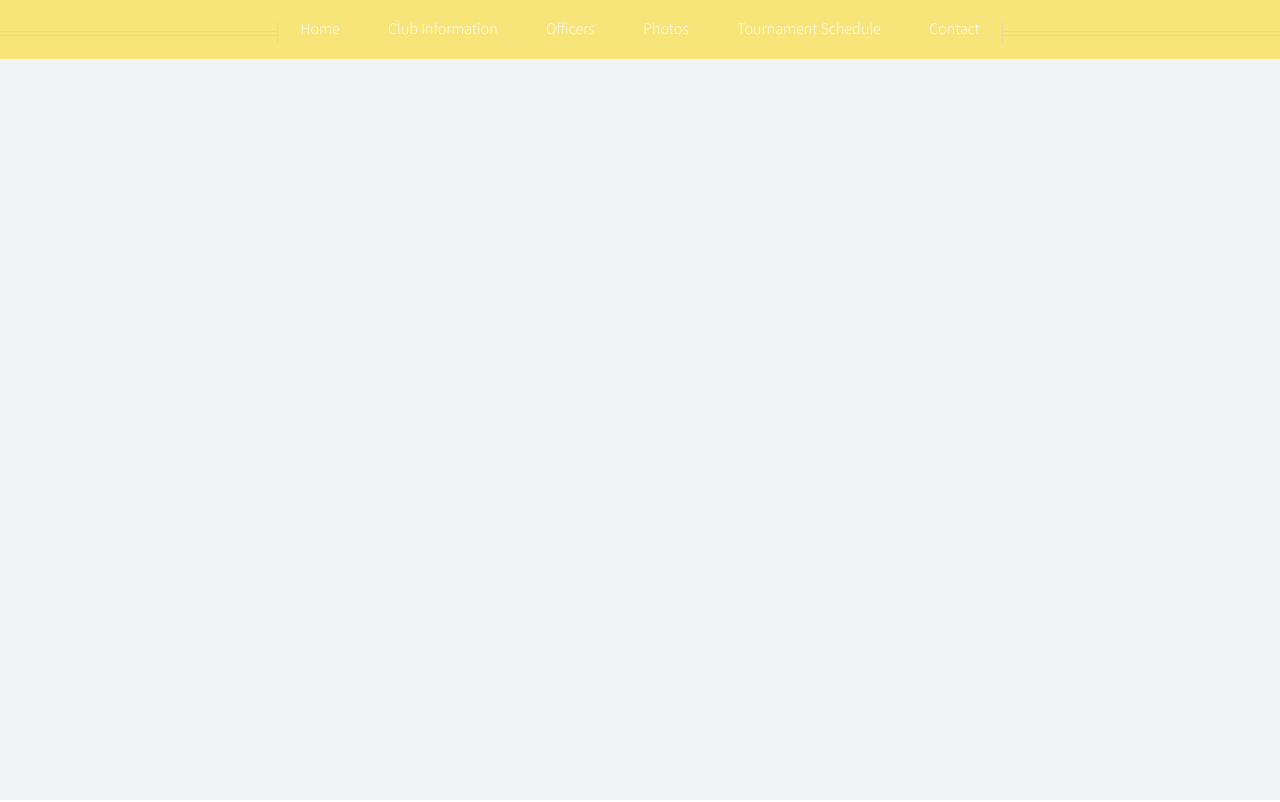
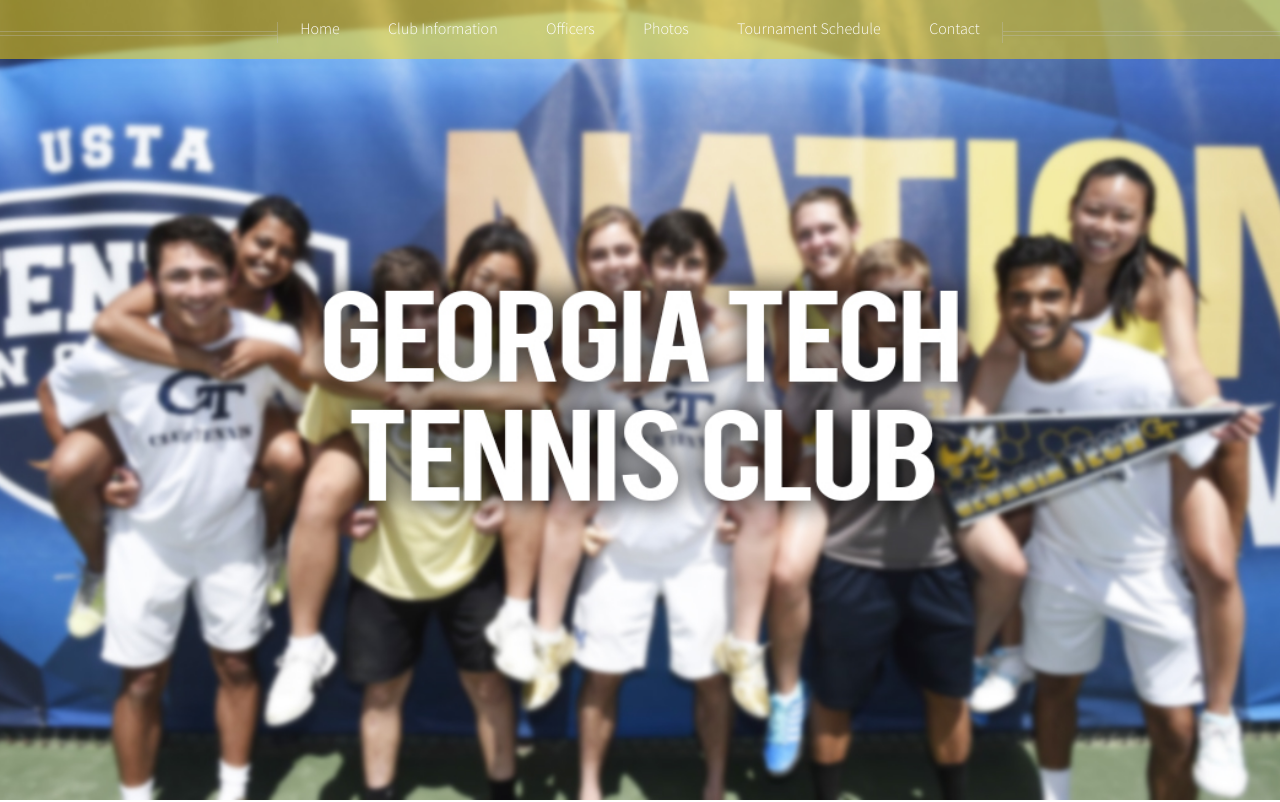
Before and after one commit to jennakwon06/GTTC_Website, a plain HTML site: page index.html in a window 1280 px wide. Shown: the top 802 px of the page. Drawn offline with Linux system fonts and the light colour scheme.

Commit message:
typo fixed

```diff
--- a/assets/css/main.css
+++ b/assets/css/main.css
@@ -2096,7 +2096,7 @@
 
 	#header {
 		position: relative;
-		background-image: url("../../images/head1.jpg");
+		background-image: url("../../images/head.jpg");
 		background-size: cover;
 		background-position: center center;
 		background-attachment: fixed;
```
